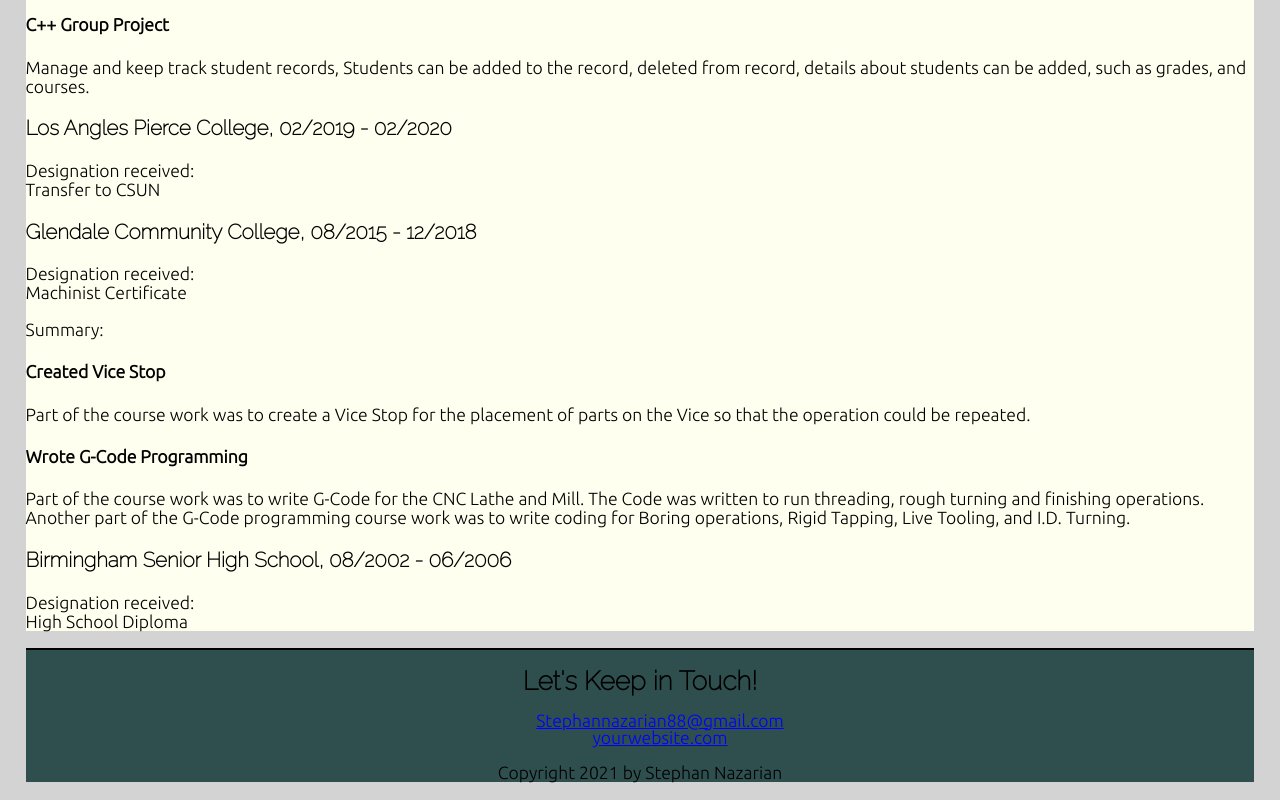
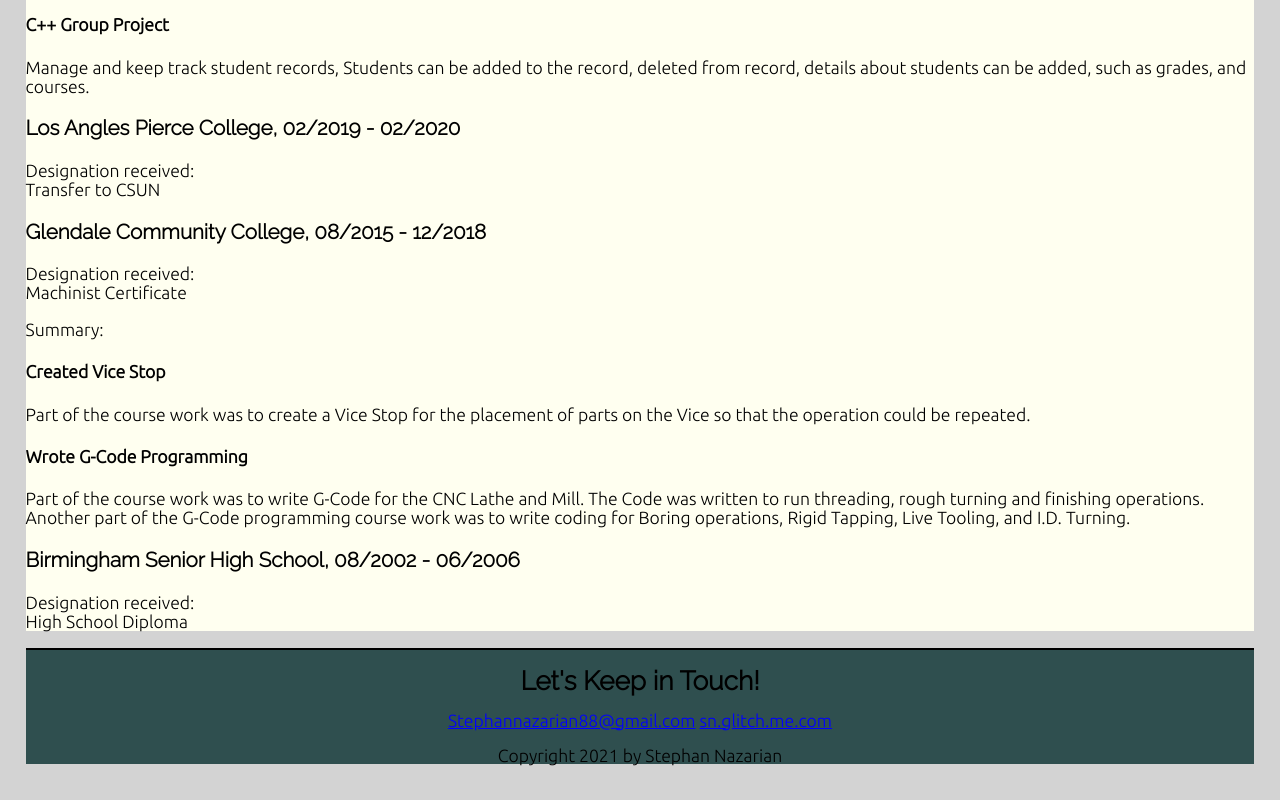
Before and after one commit to snazcsun/HW-6, a plain HTML site: page index.html in a window 1280 px wide. Shown: the part 1441-2241 px from the top of the page. Drawn offline with Linux system fonts and the light colour scheme.

Commit message:
Update index.html

```diff
--- a/index.html
+++ b/index.html
@@ -8,7 +8,7 @@
     <link rel="preconnect" href="https://fonts.googleapis.com" />
     <link rel="preconnect" href="https://fonts.gstatic.com" crossorigin />
     <link
-      href="https://fonts.googleapis.com/css2?family=Raleway:ital,wght@0,100;1,300&family=Ubuntu:ital,wght@0,300;1,300&display=swap"
+      href="https://fonts.googleapis.com/css2?family=Raleway:wght@300&family=Ubuntu:wght@300&display=swap"
       rel="stylesheet"
     />
   </head>
@@ -147,16 +147,12 @@
 
       <!-- Social media and contact links. Add or remove any networks. -->
       <div>
-        <ul style="list-style: none">
-          <li>
-            <a href="mailto:Stephannazarian88@gmail.com"
-              >Stephannazarian88@gmail.com</a
-            >
-          </li>
-          <li>
-            <a href="http://yourwebsite.com" target="_blank">yourwebsite.com</a>
-          </li>
-        </ul>
+        <a href="mailto:Stephannazarian88@gmail.com"
+          >Stephannazarian88@gmail.com</a
+        >
+        <a href="https://comp-484-hw6-sn.glitch.me" target="_blank"
+          >sn.glitch.me.com</a
+        >
       </div>
       <p>Copyright 2021 by Stephan Nazarian</p>
     </footer>
```
